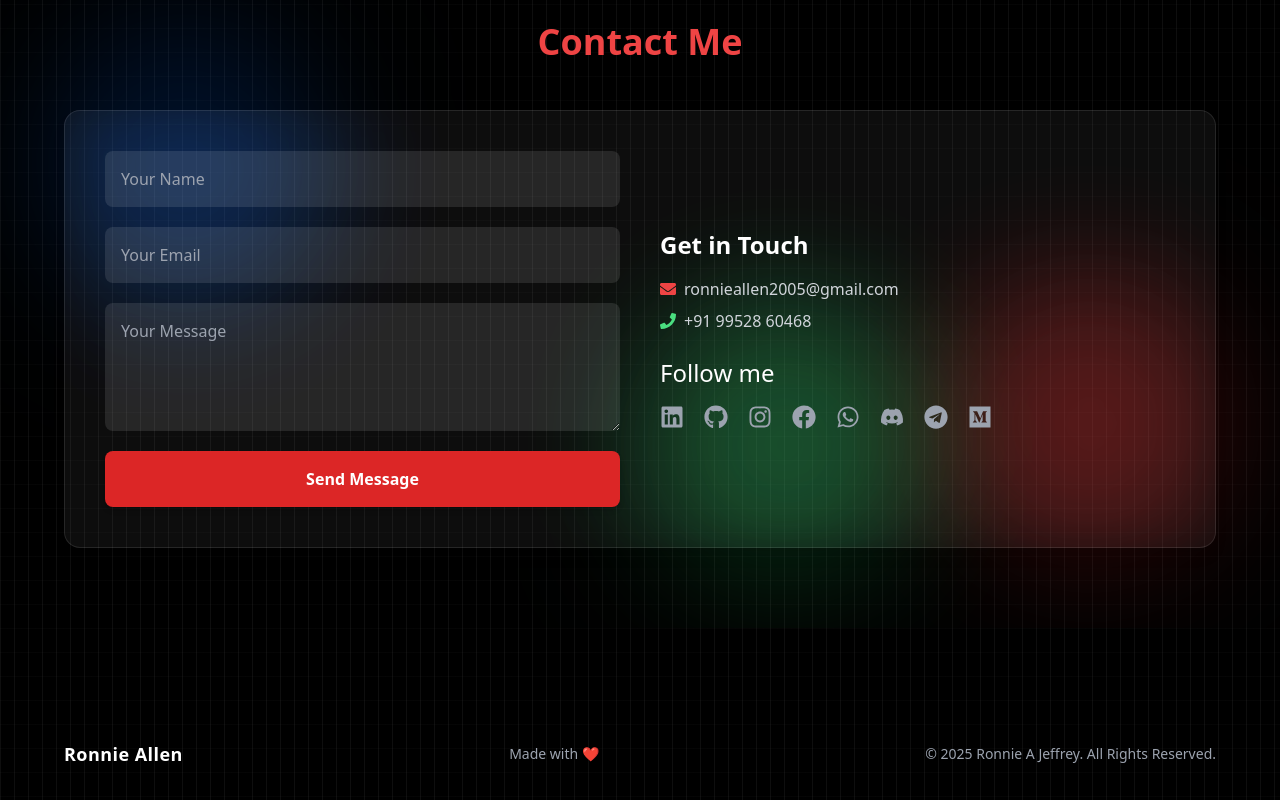
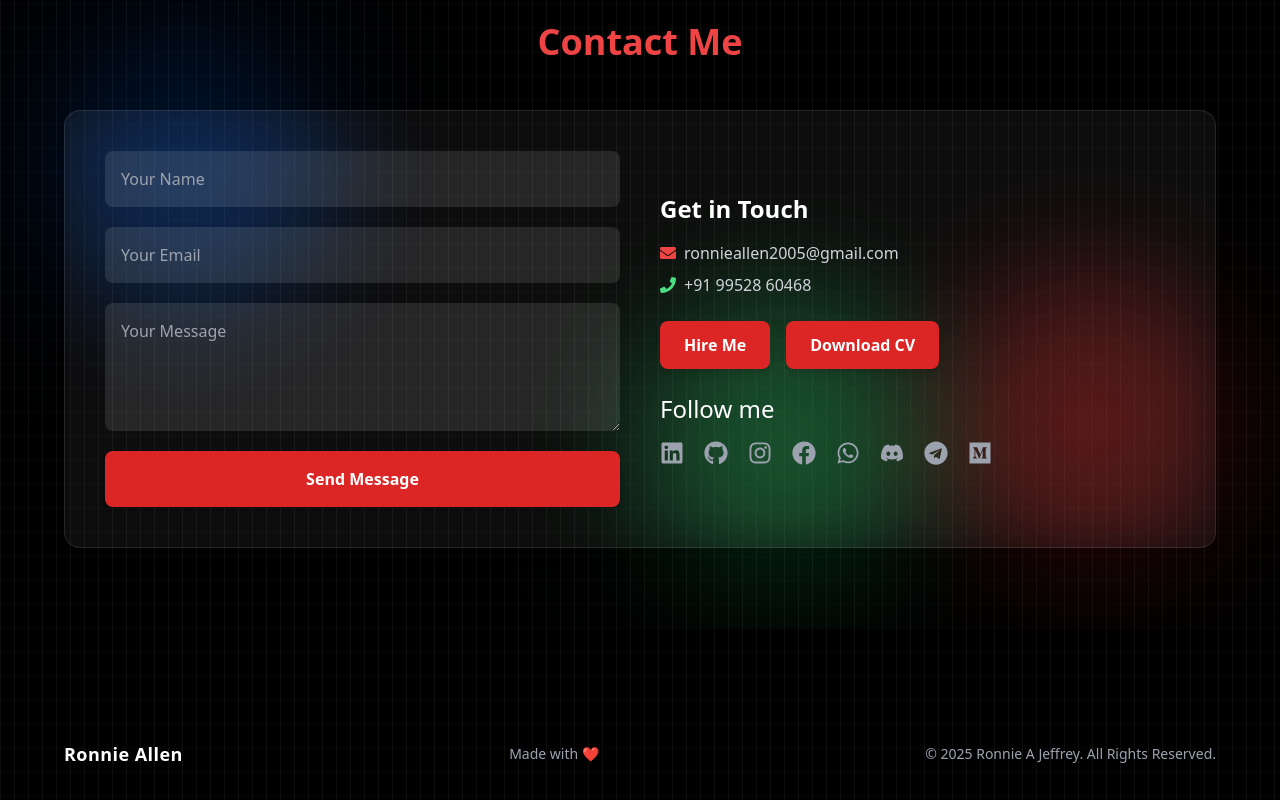
Before and after one commit to ronnie-allen/Ronnie-Portfolio, a React (Vite) app: page / in a window 1280 px wide. Shown: the part 4340-5140 px from the top of the page. Built offline with nearby package versions, Linux system fonts and the light colour scheme.

Commit message:
Pushed for backup!

```diff
--- a/src/sections/Contact.tsx
+++ b/src/sections/Contact.tsx
@@ -11,6 +11,7 @@ import {
   FaPhone,
   FaMedium,
 } from "react-icons/fa";
+import CV from "../assets/RonnieAJeffrey_CV.pdf";
 
 export const Contact = () => {
   const { register, handleSubmit } = useForm();
@@ -72,6 +73,26 @@ export const Contact = () => {
           >
             <FaPhone className="text-green-400" /> +91 99528 60468
           </a>
+
+          {/* Action Buttons */}
+          <div className="flex flex-col sm:flex-row sm:items-center gap-4 mb-6">
+            {/* Hire Me */}
+            <a
+              href="mailto:ronnieallen2005@gmail.com?subject=Hiring%20Inquiry&body=Hi%20Ronnie,%0D%0AI%20came%20across%20your%20portfolio%20and%20would%20like%20to%20discuss%20a%20project%20opportunity."
+              className="bg-red-600 hover:bg-red-700 transition text-white  px-6 py-3 rounded-lg font-semibold shadow-md"
+            >
+              Hire Me
+            </a>
+
+            {/* Download CV */}
+            <a
+              href={CV}
+              download
+              className="bg-red-600 hover:bg-red-700 transition text-white  px-6 py-3 rounded-lg font-semibold shadow-md"
+            >
+              Download CV
+            </a>
+          </div>
 
           <h4 className="text-2xl font-medium mb-4 text-white">Follow me</h4>
           <div className="flex gap-5 flex-wrap text-2xl text-gray-400 ">
@@ -136,10 +157,9 @@ export const Contact = () => {
       </div>
 
       {/* Floating animations */}
-      <style >{`
+      <style>{`
         @keyframes float1 {
-          0%,
-          100% {
+          0%, 100% {
             transform: translateY(0px) translateX(0px);
           }
           50% {
@@ -147,8 +167,7 @@ export const Contact = () => {
           }
         }
         @keyframes float2 {
-          0%,
-          100% {
+          0%, 100% {
             transform: translateY(0px) translateX(0px);
           }
           50% {
@@ -156,8 +175,7 @@ export const Contact = () => {
           }
         }
         @keyframes float3 {
-          0%,
-          100% {
+          0%, 100% {
             transform: translateY(0px) translateX(0px);
           }
           50% {
@@ -167,5 +185,4 @@ export const Contact = () => {
       `}</style>
     </div>
   );
-
 };
```
Also changed, not shown: 1 other file (tests, documents, lock files or other folders).
